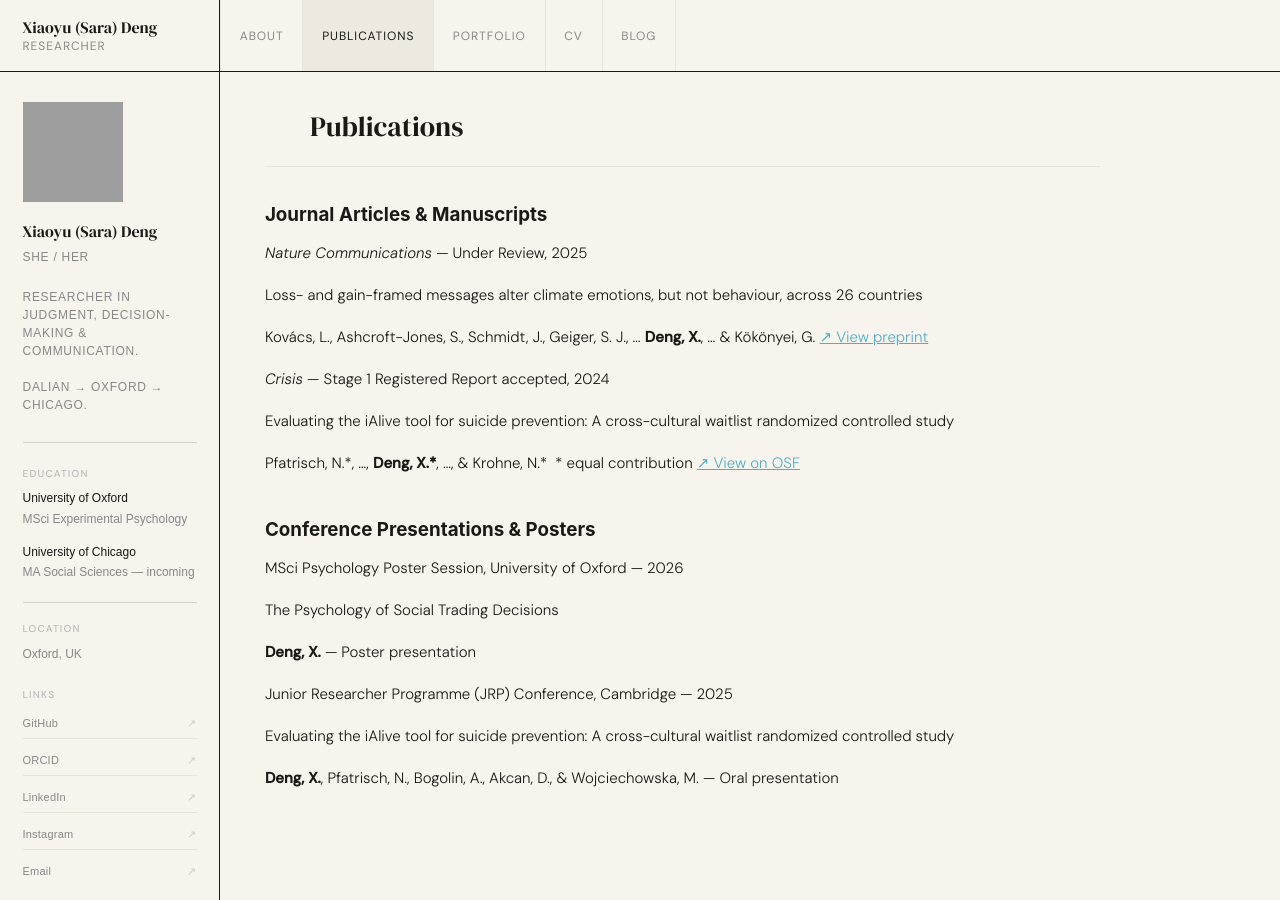
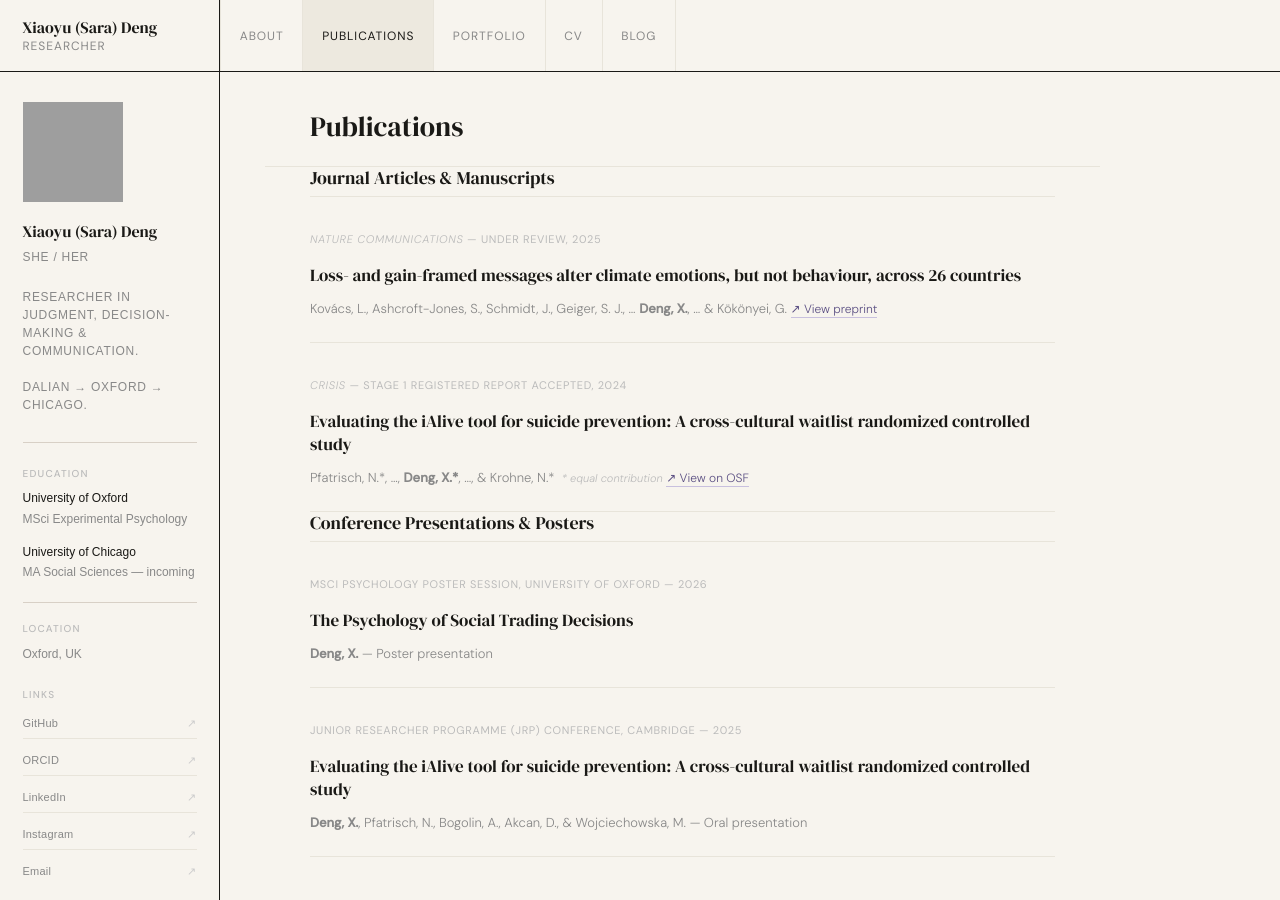
Before and after one commit to saradeng713/saradeng713.github.io, a Jekyll site: the page built from _pages/publications.html, in a window 1280 px wide and 900 px high. Built offline with Jekyll 4.4.1, drawn with Linux system fonts in a browser that asks for light colours; a script that is not in the unit is left out; grey boxes are pictures that could not be loaded.

Commit message:
Update custom.css

```diff
--- a/assets/css/custom.css
+++ b/assets/css/custom.css
@@ -628,3 +628,68 @@ code { padding: 1px 5px !important; }
 .pagination {
   display: none !important;
 }
+
+/* ── Publications page ── */
+.pub-page {
+  padding: 0 3rem;
+}
+
+.pub-section-title {
+  font-family: 'DM Serif Display', Georgia, serif !important;
+  font-size: 18px !important;
+  font-weight: 400 !important;
+  color: var(--text-primary) !important;
+  border-bottom: 1px solid var(--rule-light) !important;
+  padding-bottom: 0.5rem !important;
+  margin: 0 !important;
+}
+
+.pub-item {
+  padding: 1.5rem 0;
+  border-bottom: 1px solid var(--rule-light);
+}
+
+.pub-venue {
+  font-size: 11px !important;
+  font-weight: 400 !important;
+  letter-spacing: 0.06em !important;
+  text-transform: uppercase !important;
+  color: var(--text-faint) !important;
+  margin-bottom: 0.4rem !important;
+}
+
+.pub-title {
+  font-family: 'DM Serif Display', Georgia, serif !important;
+  font-size: 17px !important;
+  font-weight: 400 !important;
+  color: var(--text-primary) !important;
+  margin-bottom: 0.5rem !important;
+  line-height: 1.3 !important;
+}
+
+.pub-citation {
+  font-size: 13px !important;
+  font-weight: 300 !important;
+  color: var(--text-muted) !important;
+  line-height: 1.6 !important;
+  margin-bottom: 0 !important;
+}
+
+.pub-citation a {
+  color: var(--lav-hd) !important;
+  border-bottom: 1px solid var(--lav-bd) !important;
+  text-decoration: none !important;
+  font-size: 12px !important;
+}
+
+.pub-note {
+  font-size: 11px;
+  color: var(--text-faint);
+  font-style: italic;
+}
+
+/* Fix page title indentation to match content */
+.page__title {
+  padding-left: 3rem !important;
+  padding-right: 3rem !important;
+}
```
